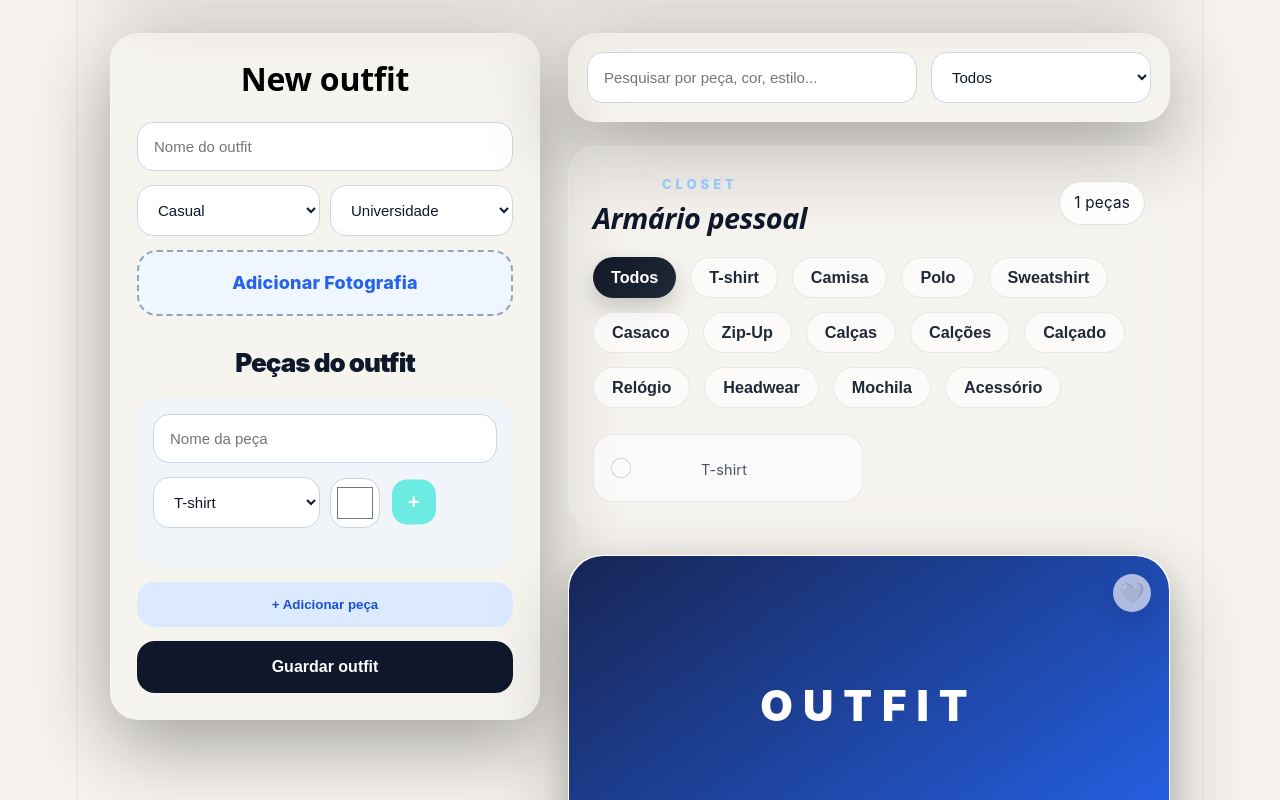
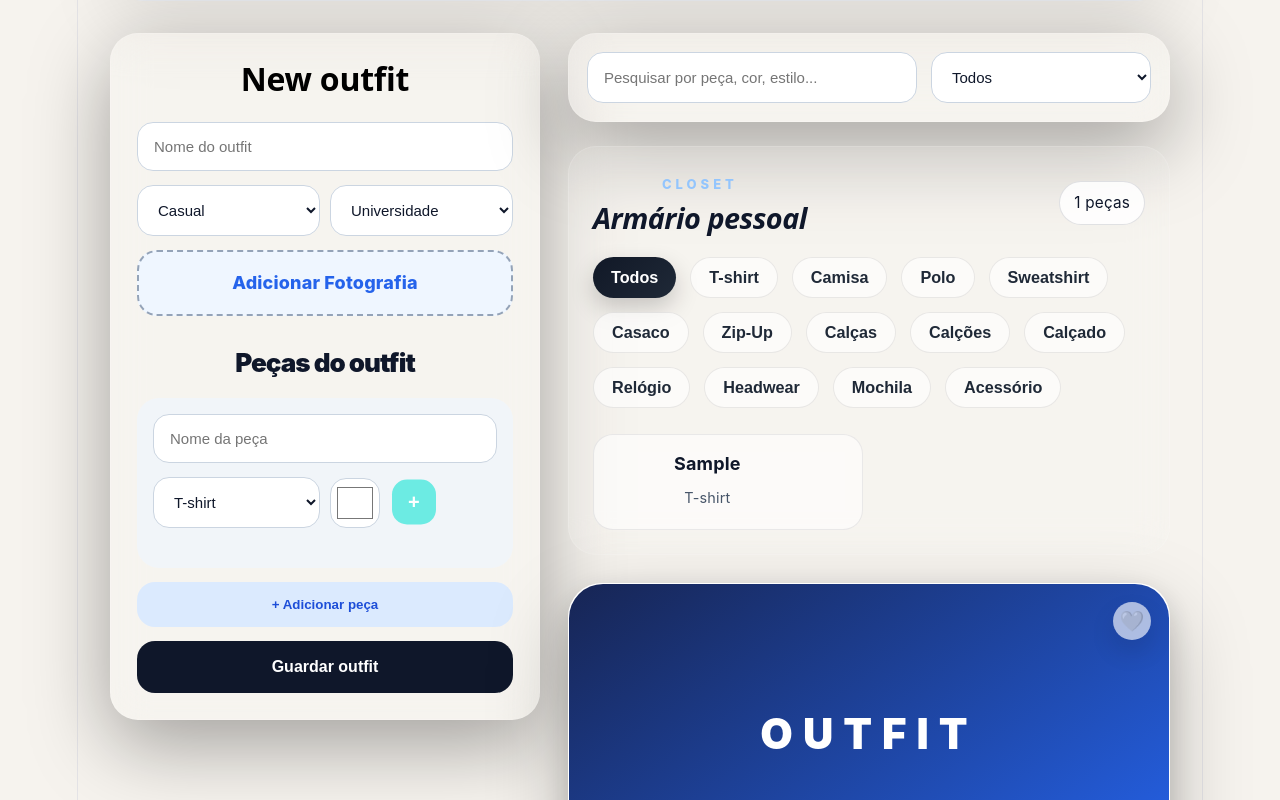
Before and after one commit to ptav2006/outfit-organizer, a React (Vite) app: page / in a window 1280 px wide. Both pictures are taken after typing "Sample", "Sample" into the empty fields and a click on the button "Guardar outfit". Shown: the part 301-1101 px from the top of the page. Built offline with nearby package versions, Linux system fonts and the light colour scheme.

Commit message:
peças cards

```diff
--- a/src/App.css
+++ b/src/App.css
@@ -944,7 +944,7 @@ body {
   position: relative;
   display: flex;
   align-items: center;
-  gap: 14px;
+  gap: 22px;
   padding: 18px 58px 18px 18px;
   border-radius: 20px;
 
@@ -958,9 +958,16 @@ body {
   cursor: pointer;
 }
 
+.closetSwatches {
+  display: flex;
+  align-items: center;
+  min-width: 40px;
+}
+
 .closetInfo {
-  flex: 1;
-  min-width: 0;
+  display: flex;
+  flex-direction: column;
+  gap: 6px;
 }
 
 .closetInfo strong {
@@ -974,6 +981,17 @@ body {
   margin: 6px 0 0;
   font-size: 0.8rem;
   color: #475569;
+}
+
+.closetMeta {
+  display: flex;
+  align-items: center;
+  justify-content: space-between;
+}
+
+.closetCategory {
+  font-size: 0.85rem;
+  color: #6b7280;
 }
 
 .closetActions {
@@ -1016,6 +1034,7 @@ body {
 
 .closetColors {
   display: flex;
+  gap: 6px;
 }
 
 .closetColor {
@@ -1023,9 +1042,10 @@ body {
   height: 18px;
   border-radius: 999px;
   border: 2px solid #fff;
+  box-shadow: 0 3px 8px rgba(0,0,0,0.18);
   margin-left: -6px;
-  box-shadow: 0 0 0 1px rgba(15, 23, 42, 0.2);
 }
+
 .closetColor:first-child {
   margin-left: 0;
 }
--- a/src/App.jsx
+++ b/src/App.jsx
@@ -513,8 +513,8 @@ export default function App() {
                       key={item.id}
                       onClick={() => addClosetItemToForm(item)}
                     >
-                      <div className="closetColors">
-                        {(item.cores || [item.corHex]).map((color, i) => (
+                      <div className="closetSwatches">
+                        {(item.colors || [item.tempColor || "#ffffff"]).map((color, i) => (
                           <span
                             key={i}
                             className="closetColor"
@@ -524,7 +524,7 @@ export default function App() {
                       </div>
 
                       <div className="closetInfo">
-                        <strong>{item.nome}</strong>
+                        <strong>{item.name}</strong>
                         <p>{item.category}</p>
                       </div>
 
```
